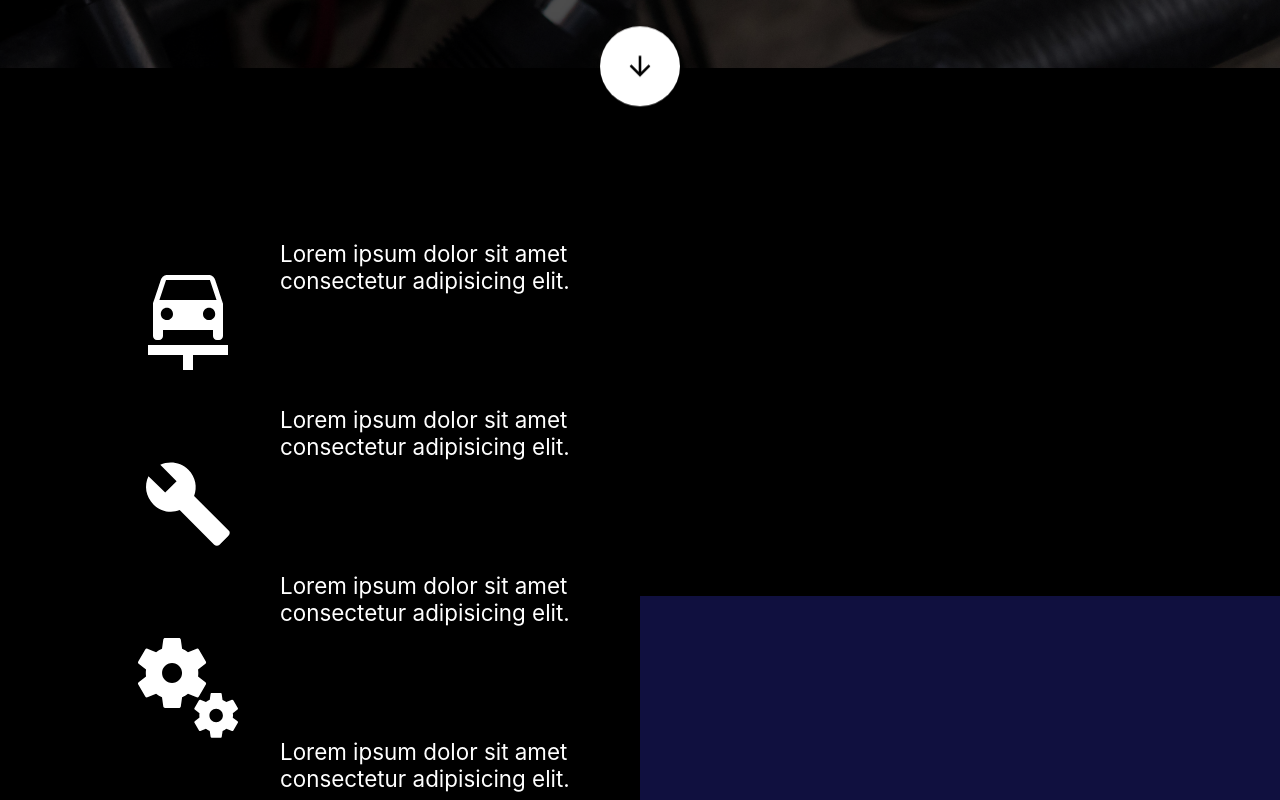
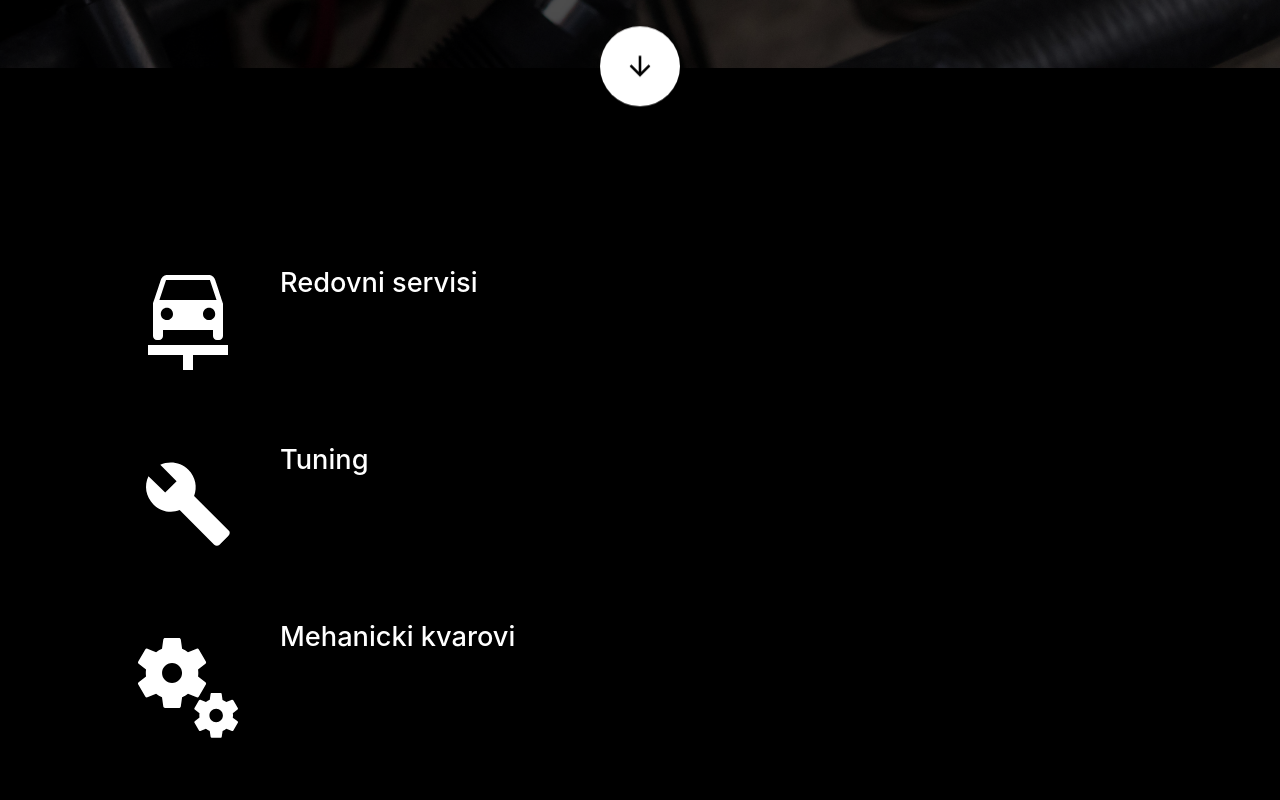
Before and after one commit to MilosGlamocak/sn_service, a React (Create React App) app: page / in a window 1280 px wide. Shown: the part 652-1452 px from the top of the page. Built offline with nearby package versions, Linux system fonts and the light colour scheme.

Commit message:
Jos jebavanja sa CSS-om

```diff
--- a/src/Components/InfoPage.jsx
+++ b/src/Components/InfoPage.jsx
@@ -14,6 +14,7 @@ function InfoPage() {
         value: 'Lorem ipsum dolor sit amet consectetur adipisicing elit. Placeat, repellendus.'
     }]
 return (
+    <>
     <Container className="infoContainer">
 
         <Container className="infoIcons">
@@ -23,12 +24,16 @@ return (
             <BoltIcon className="infoIcon boltIcon" />
         </Container>
         <Container className="infoIconText">
-            <p>Lorem ipsum dolor sit amet consectetur adipisicing elit.</p>
-            <p>Lorem ipsum dolor sit amet consectetur adipisicing elit.</p>
-            <p>Lorem ipsum dolor sit amet consectetur adipisicing elit.</p>
-            <p>Lorem ipsum dolor sit amet consectetur adipisicing elit.</p></Container>
-        <Container className="infoMechanics"></Container>
+            <p>Redovni servisi</p>
+            <p>Tuning</p>
+            <p>Mehanicki kvarovi</p>
+            <p>Autoelektrika</p>
+        </Container>
+        <Container style={{maxWidth:'50%'}} /*ovo je samo jer justify content ne radi u infoContaineru*//>
     </Container>
+    <Container className="infoMechanics"></Container>
+    </>
+
 )
 }
 
--- a/src/Styles/InfoPage.css
+++ b/src/Styles/InfoPage.css
@@ -5,7 +5,7 @@
     display: flex !important;
     align-items: center;
     flex-direction: row;
-    justify-content: left;
+    justify-content:center;
     padding: 0 !important;
     gap: 0;
 }
@@ -16,12 +16,12 @@
     color: white;
     display: flex !important;
     flex-direction: column;
-    font-size: 1.4rem;
-    align-items: center !important;
+    font-size: 1.7rem;
+    font-weight: 500;
+    align-items: baseline;
     justify-content: center;
-    padding: 4rem 0 8rem 0;
-    gap: 7rem;
-
+    padding: 4rem 0 4rem 3rem;
+    gap: 9rem;
 
 }
 
```
